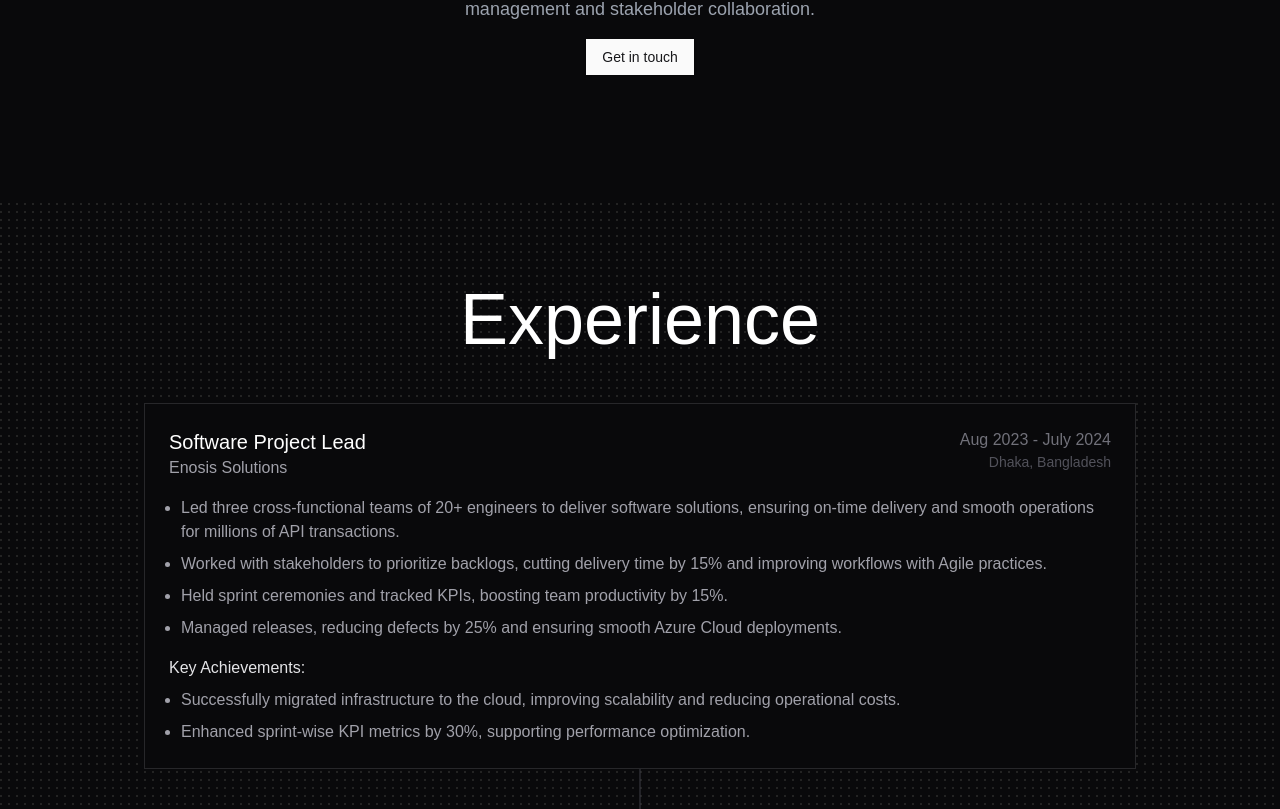
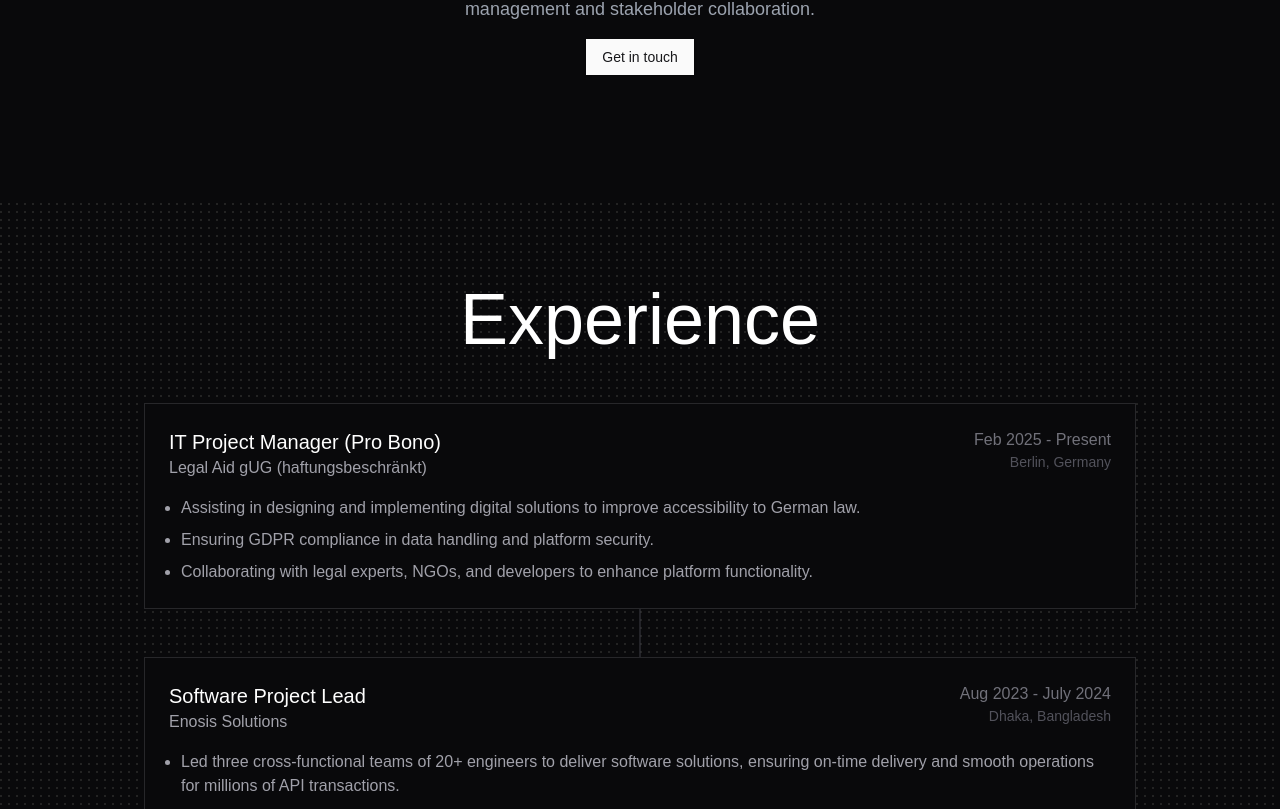
Before and after one commit to fahimshahriyer/fahimshahriyer.online, a Next.js app: page / in a window 1280 px wide. Shown: the part 815-1624 px from the top of the page. Built offline with nearby package versions, Linux system fonts and the light colour scheme.

Commit message:
Experience Update

```diff
--- a/src/app/(root)/_landing/experience.tsx
+++ b/src/app/(root)/_landing/experience.tsx
@@ -8,6 +8,17 @@ interface Experience {
 }
 
 const experiences: Experience[] = [
+  {
+    title: "IT Project Manager (Pro Bono)",
+    company: "Legal Aid gUG (haftungsbeschränkt)",
+    duration: "Feb 2025 - Present",
+    location: "Berlin, Germany",
+    responsibilities: [
+      "Assisting in designing and implementing digital solutions to improve accessibility to German law.",
+      "Ensuring GDPR compliance in data handling and platform security.",
+      "Collaborating with legal experts, NGOs, and developers to enhance platform functionality.",
+    ],
+  },
   {
     title: "Software Project Lead",
     company: "Enosis Solutions",
```
